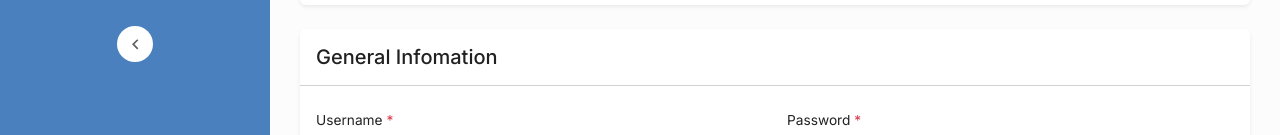
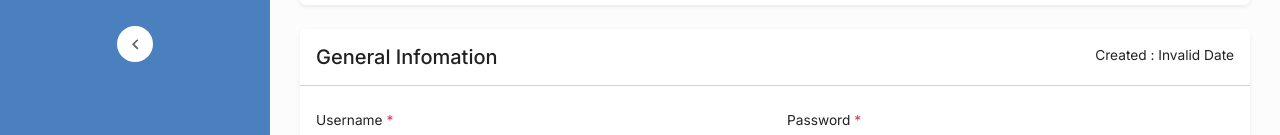
Before and after one commit to AjarnDang/mservice.metrosystems-des, a React (Create React App) app: page /adminprofile in a window 1280 px wide. Shown: the part 322-457 px from the top of the page. Built offline with nearby package versions, Linux system fonts and the light colour scheme; no server answers.

Commit message:
Update AdminProfile.jsx

```diff
--- a/src/pages/AdminProfile.jsx
+++ b/src/pages/AdminProfile.jsx
@@ -119,6 +119,13 @@ function AdminProfile() {
   };
   console.log(admin);
 
+  const savedTime = admin.created_at;
+  const formatedDate = new Date(savedTime).toLocaleString("en-US", {
+    month: "short",
+    day: "2-digit",
+    year: "numeric",
+  });
+
   return (
     <div className="app">
       <Sidebar isSidebar={isSidebar} />
@@ -151,7 +158,15 @@ function AdminProfile() {
 
           <div className="card border-0 shadow-sm mt-4">
             <div className="card-header bg-white p-3">
-              <h5 className="pb-0 mb-0">General Infomation</h5>
+              <div className="row">
+                <div className="col-xl-6 col-md-12 text-start">
+                  <h5 className="pb-0 mb-0">General Infomation</h5>
+                </div>
+                <div className="col-xl-6 col-md-12 text-end">
+                  <span className="pb-0 mb-0">Created : {formatedDate}</span>
+                </div>
+              </div>
+
             </div>
             <div className="card-body">
             <Form>
```
